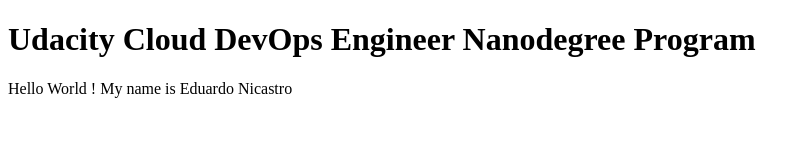
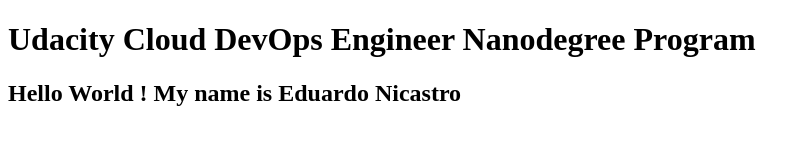
Before and after one commit to udacity-devops/Udacity-DevOps_Kubernetes-Jenkins_Capstone, a plain HTML site: page index.html in a window 1280 px wide. Shown: the whole page, without its empty margins (0-810 px from the left). Drawn offline with Linux system fonts and the light colour scheme.

Commit message:
Update index.html

```diff
--- a/index.html
+++ b/index.html
@@ -5,6 +5,6 @@
 </head>
 <body>
 	<h1>Udacity Cloud DevOps Engineer Nanodegree Program</h1>
-	<intentionalmistake>Hello World ! My name is Eduardo Nicastro</h2>
+	<h2>Hello World ! My name is Eduardo Nicastro</h2>
 </body>
 </html>
```
